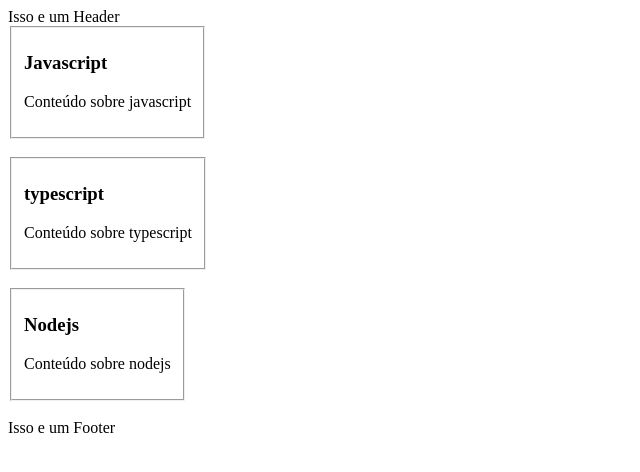
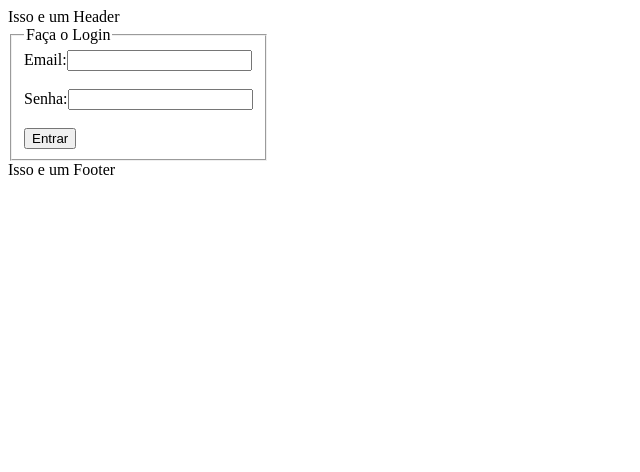
Before and after one commit to NathanNSS/DIO_typescript, a React (Vite) app: page / in a window 1280 px wide. Shown: the top 472 px of the page, without its empty margins (0-640 px from the left). Built offline with nearby package versions, Linux system fonts and the light colour scheme; the HTML template or start-up script is replaced by a standard one.

Commit message:
concluida

```diff
--- a/src/App.tsx
+++ b/src/App.tsx
@@ -1,12 +1,19 @@
-import { Card } from "./components/Card";
 import { Layout } from "./components/Layout";
 
 export default function App() {
   return (
     <Layout>
-      <Card title="Javascript" paragraph="Conteúdo sobre javascript" />
-      <Card title="typescript" paragraph="Conteúdo sobre typescript" />
-      <Card title="Nodejs" paragraph="Conteúdo sobre nodejs" />
+      <fieldset style={{ width: 'fit-content' }}>
+        <legend>Faça o Login</legend>
+
+        <label htmlFor="email">Email:</label>
+        <input type="email" name="email" id="email" /><br/><br/>
+
+        <label htmlFor="senha">Senha:</label>
+        <input type="password" name="senha" id="senha" /><br/><br/>
+
+        <button type="submit">Entrar</button>
+      </fieldset>
     </Layout>
   )
 }
```
